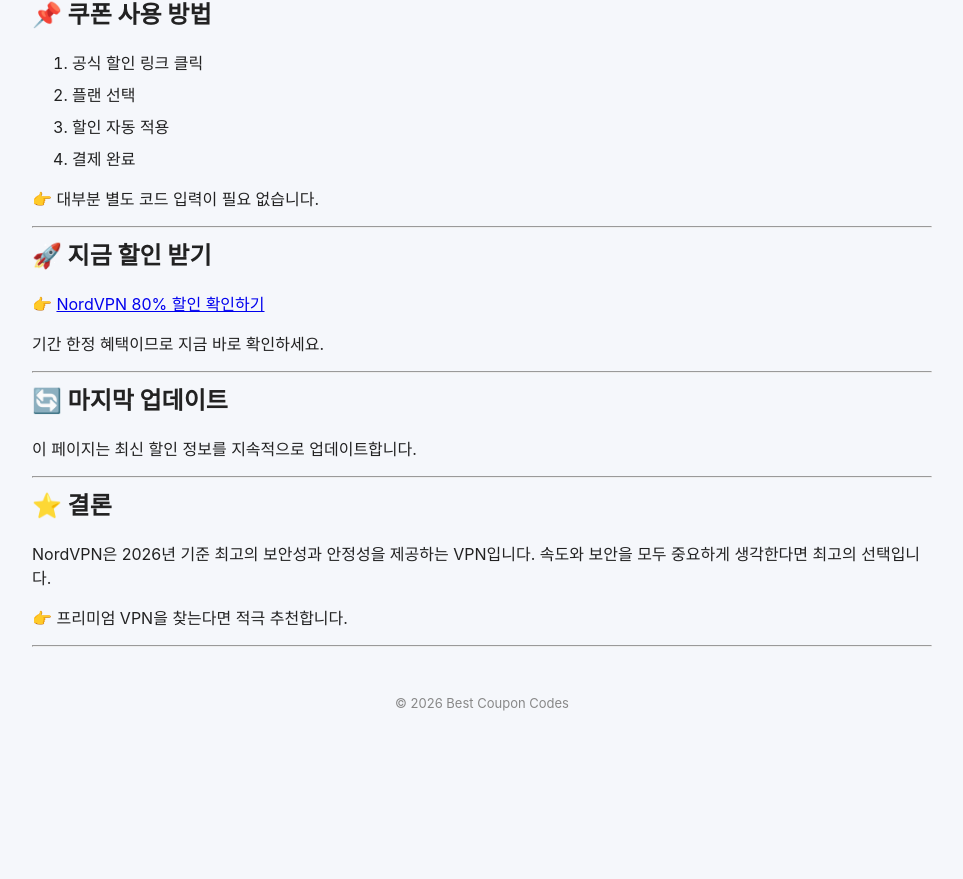
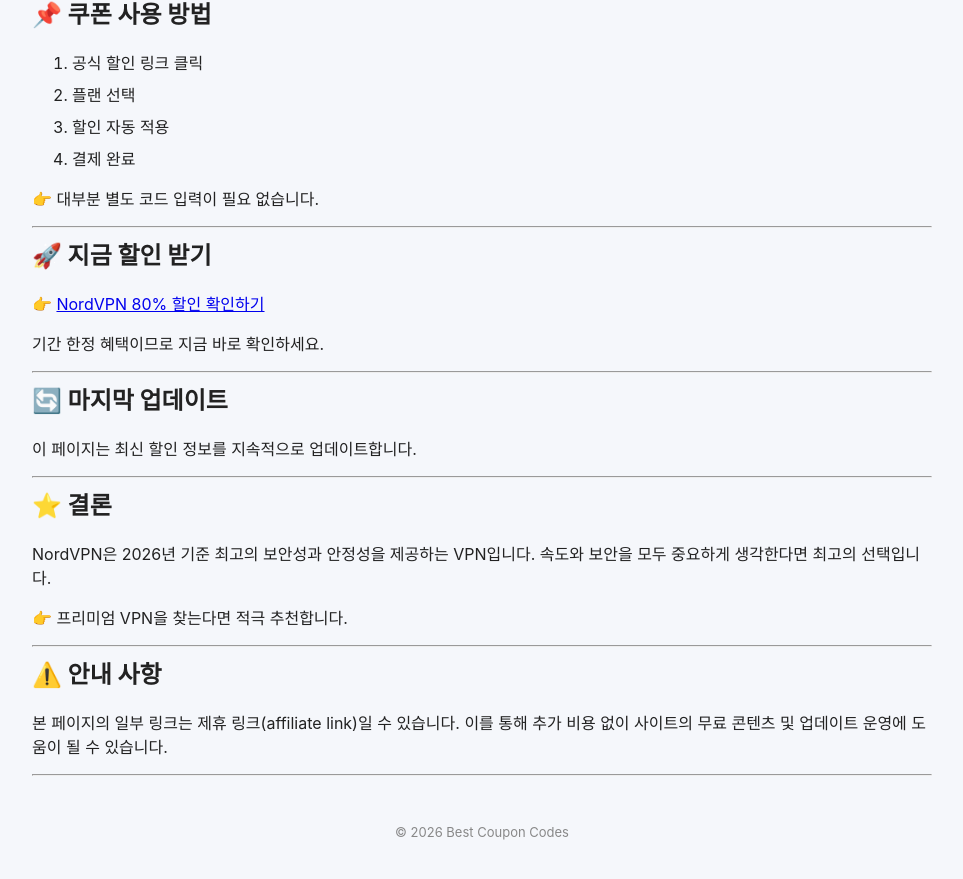
Before and after one commit to BestCouponCodes/best-coupon-codes, a Jekyll site: the page built from nordvpn-coupon-code-ko.md, in a window 1280 px wide and 900 px high, scrolled down 1643 px. Shown: the top 879 px of the window, without its empty margins (158-1121 px from the left). Built offline with Jekyll 4.4.1, drawn with Linux system fonts in a browser that asks for light colours; before the commit the page ends 2414 px from its top, so only the background shows below that.

Commit message:
Add warning about affiliate links
Added a warning section about affiliate links.

```diff
--- a/nordvpn-coupon-code-ko.md
+++ b/nordvpn-coupon-code-ko.md
@@ -110,3 +110,10 @@ NordVPN은 2026년 기준 최고의 보안성과 안정성을 제공하는 VPN
 👉 프리미엄 VPN을 찾는다면 적극 추천합니다.
 
 ---
+
+
+## ⚠️ 안내 사항
+
+본 페이지의 일부 링크는 제휴 링크(affiliate link)일 수 있습니다. 이를 통해 추가 비용 없이 사이트의 무료 콘텐츠 및 업데이트 운영에 도움이 될 수 있습니다.
+
+---
```
